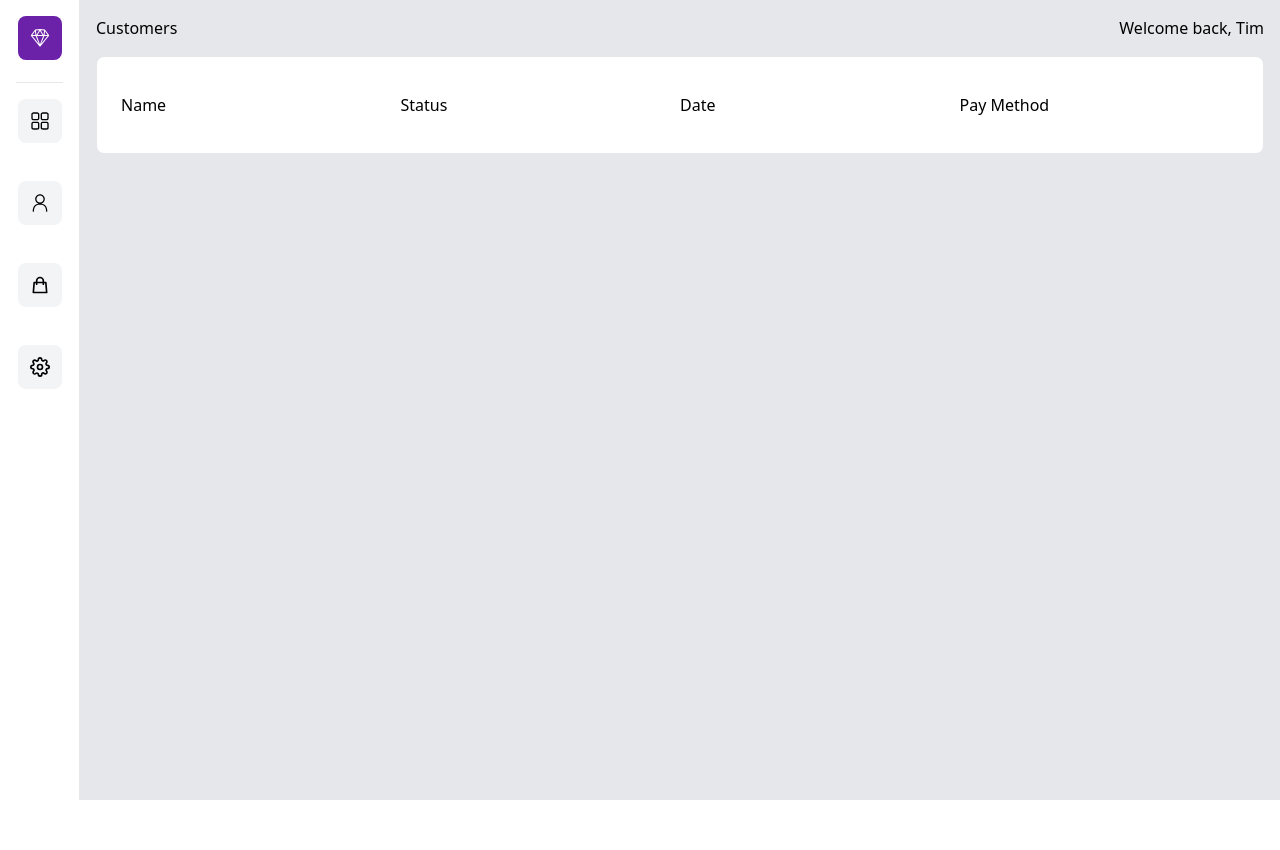
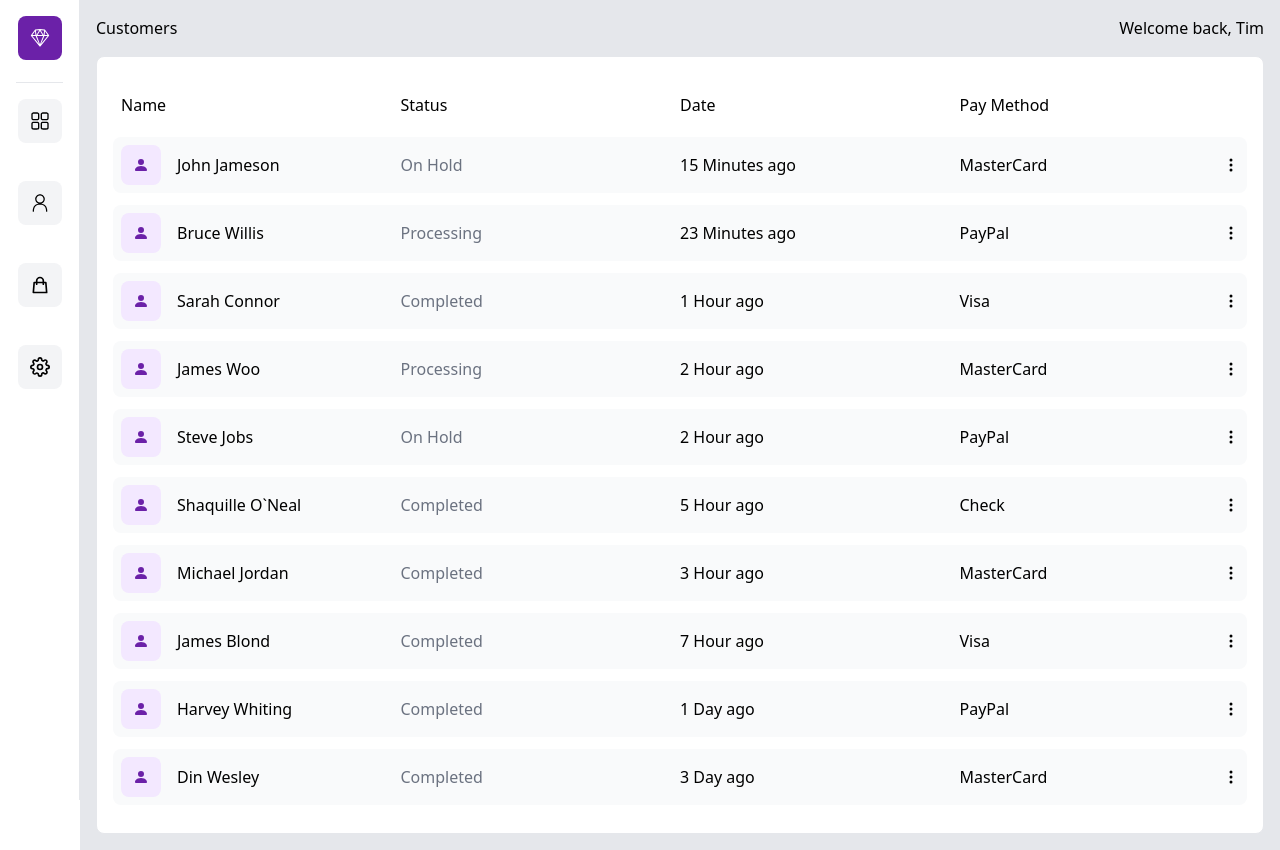
Before and after one commit to Aivazov/next-js-dashboard, a Next.js app: page /customers in a window 1280 px wide. Before the commit the page ends 800 px from the top, so only its background shows below. Built offline with nearby package versions, Linux system fonts and the light colour scheme.

Commit message:
finishing customizing customers route

```diff
--- a/pages/customers.tsx
+++ b/pages/customers.tsx
@@ -16,8 +16,33 @@ export default function customers() {
             <span>Name</span>
             <span className="sm:text-left text-right">Status</span>
             <span className="hidden md:grid">Date</span>
-            <span className="hidden md:grid">Pay Method</span>
+            <span className="hidden sm:grid">Pay Method</span>
           </div>
+          <ul>
+            {persons.map((person, id) => (
+              <li
+                key={id}
+                className="bg-gray-50 hover:bg-gray-100 rounded-lg my-3 p-2 grid md:grid-cols-4 sm:grid-cols-3 grid-cols-2 items-center justify-between cursor-pointer"
+              >
+                <div className="flex items-center">
+                  <div className="bg-purple-100 p-3 rounded-lg">
+                    <BsPersonFill className="text-purple-800" />
+                  </div>
+                  <p className="px-4">
+                    {person.name.first} {person.name.last}
+                  </p>
+                </div>
+                <p className="text-gray-500 sm:text-left text-right">
+                  {person.status}
+                </p>
+                <p className="hidden md:flex">{person.date}</p>
+                <div className="sm:flex items-center justify-between hidden">
+                  <p>{person.method}</p>
+                  <BsThreeDotsVertical className="bg-gray-50 hover:bg-gray-200 rounded-lg" />
+                </div>
+              </li>
+            ))}
+          </ul>
         </div>
       </div>
     </div>
```
